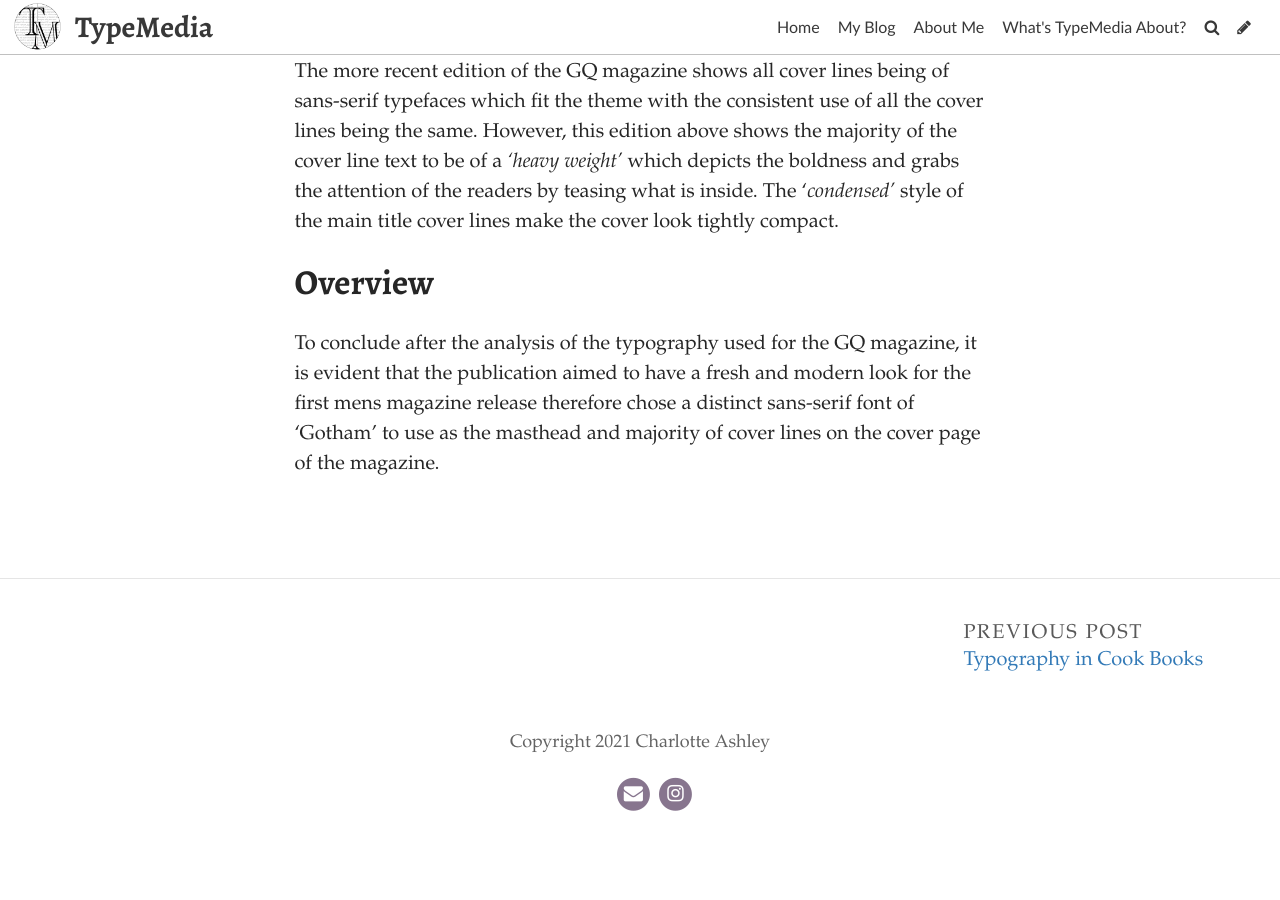
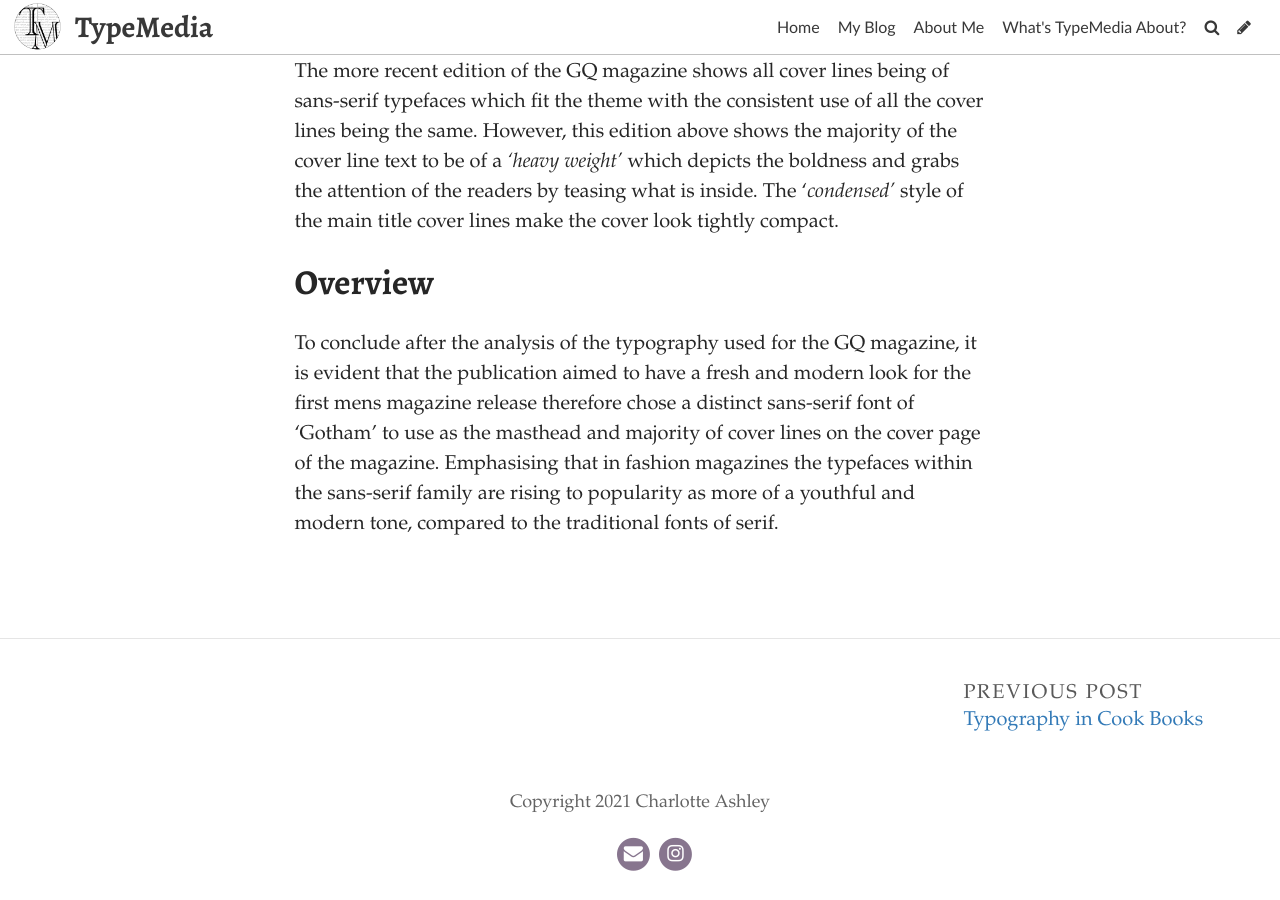
Before and after one commit to charlotteaashley/typo-design-template, a Jekyll site: the page built from _posts/2021-11-18-the-analysis-of-gq-typography.md, in a window 1280 px wide and 900 px high, scrolled down 3458 px. Built offline with Jekyll 4.4.1, drawn with Linux system fonts in a browser that asks for light colours; some web fonts are replaced; before the commit the page ends 4298 px from its top, so only the background shows below that.

Commit message:
Update Post “2021-11-18-the-analysis-of-gq-typography”

```diff
--- a/_posts/2021-11-18-the-analysis-of-gq-typography.md
+++ b/_posts/2021-11-18-the-analysis-of-gq-typography.md
@@ -42,4 +42,4 @@
 
 ## Overview
 
-To conclude after the analysis of the typography used for the GQ magazine, it is evident that the publication aimed to have a fresh and modern look for the first mens magazine release therefore chose a distinct sans-serif font of 'Gotham' to use as the masthead and majority of cover lines on the cover page of the magazine.
+To conclude after the analysis of the typography used for the GQ magazine, it is evident that the publication aimed to have a fresh and modern look for the first mens magazine release therefore chose a distinct sans-serif font of 'Gotham' to use as the masthead and majority of cover lines on the cover page of the magazine. Emphasising that in fashion magazines the typefaces within the sans-serif family are rising to popularity as more of a youthful and modern tone, compared to the traditional fonts of serif.
```
